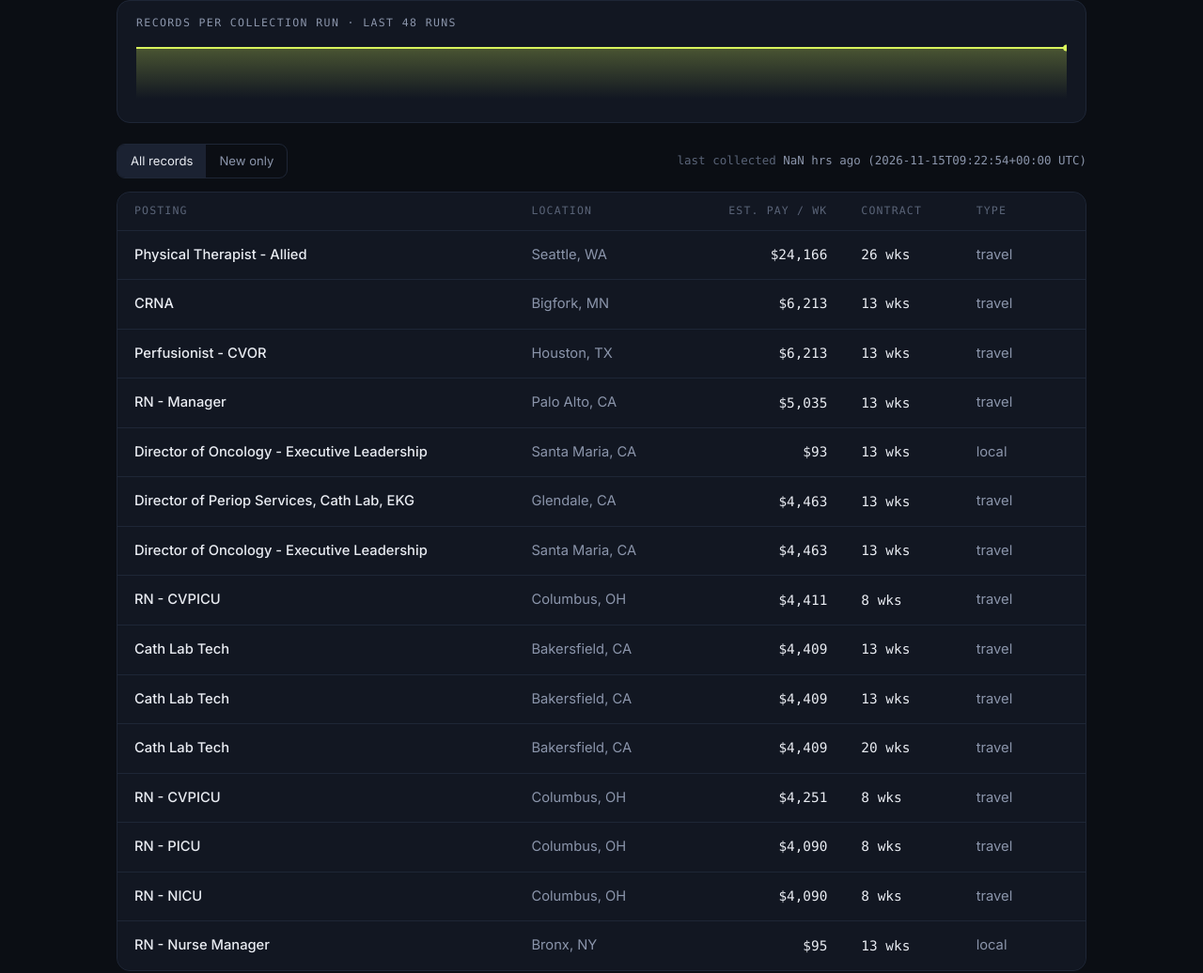
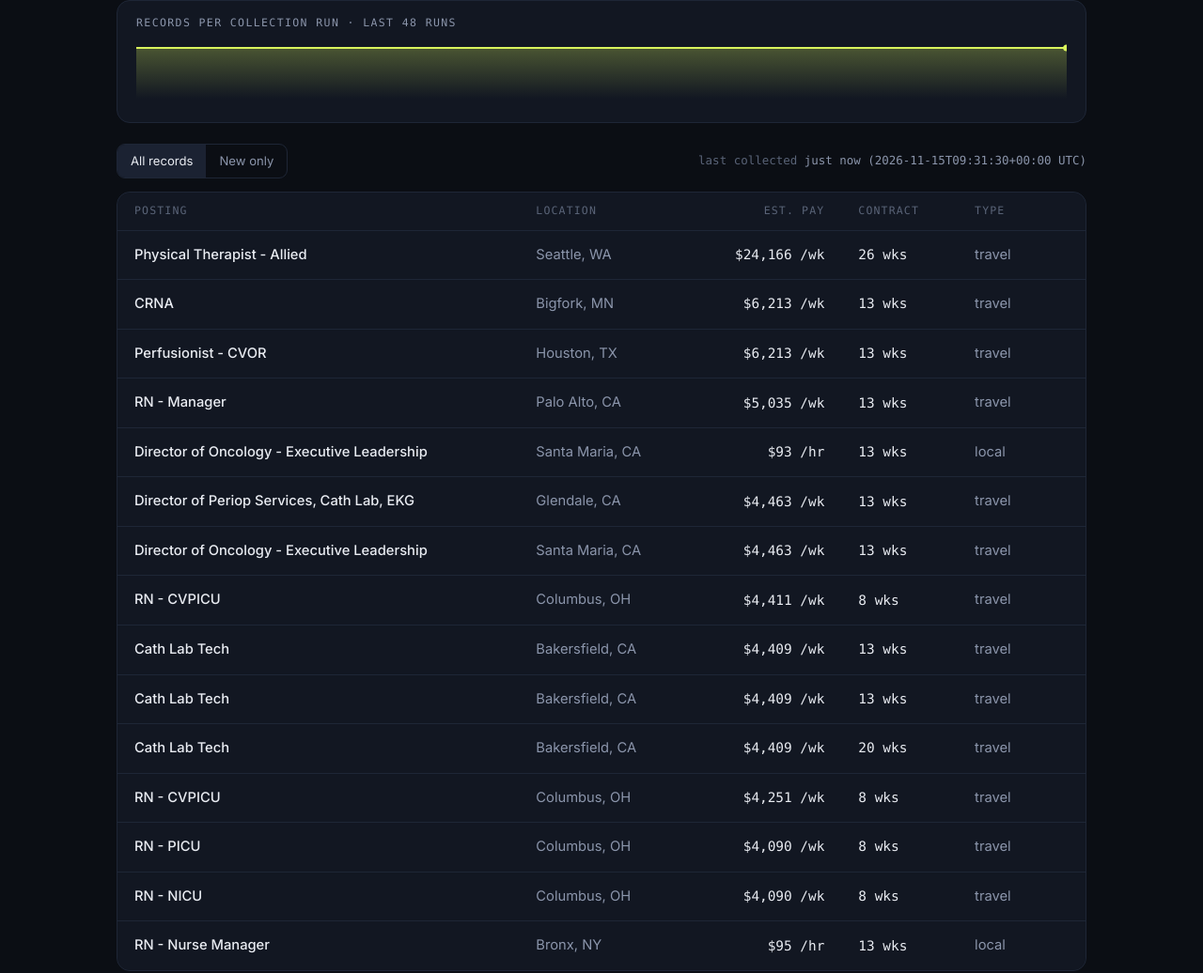
Before and after one commit to Neel2667/pipekeeper, a plain HTML site: page index.html in a window 1280 px wide. Shown: the part 1214-2250 px from the top of the page at 94% size. Drawn offline with Linux system fonts and the light colour scheme.

Commit message:
fix: pay unit (hour/week) captured and displayed; robust timestamp parsing

```diff
--- a/data/hosthealthcare.json
+++ b/data/hosthealthcare.json
@@ -1,6 +1,6 @@
 {
  "source": "https://www.hosthealthcare.com/jobs/",
- "collected_at": "2026-11-15T09:22:54+00:00",
+ "collected_at": "2026-11-15T09:31:30+00:00",
  "jobs_on_board": 15,
  "new_this_run": 0,
  "total_tracked": 11,
@@ -8,7 +8,8 @@
   {
    "title": "Physical Therapist - Allied",
    "location": "Seattle, WA",
-   "pay_usd_week": "24,166.4",
+   "pay_amount": "24,166.4",
+   "pay_unit": "week",
    "weeks": 26,
    "kind": "travel",
    "new_this_run": false
@@ -16,7 +17,8 @@
   {
    "title": "CRNA",
    "location": "Bigfork, MN",
-   "pay_usd_week": "6,212.5",
+   "pay_amount": "6,212.5",
+   "pay_unit": "week",
    "weeks": 13,
    "kind": "travel",
    "new_this_run": false
@@ -24,7 +26,8 @@
   {
    "title": "Perfusionist - CVOR",
    "location": "Houston, TX",
-   "pay_usd_week": "6,212.5",
+   "pay_amount": "6,212.5",
+   "pay_unit": "week",
    "weeks": 13,
    "kind": "travel",
    "new_this_run": false
@@ -32,7 +35,8 @@
   {
    "title": "RN - Manager",
    "location": "Palo Alto, CA",
-   "pay_usd_week": "5,035.0",
+   "pay_amount": "5,035.0",
+   "pay_unit": "week",
    "weeks": 13,
    "kind": "travel",
    "new_this_run": false
@@ -40,7 +44,8 @@
   {
    "title": "Director of Oncology - Executive Leadership",
    "location": "Santa Maria, CA",
-   "pay_usd_week": "93.1",
+   "pay_amount": "93.1",
+   "pay_unit": "hour",
    "weeks": 13,
    "kind": "local",
    "new_this_run": false
@@ -48,7 +53,8 @@
   {
    "title": "Director of Periop Services, Cath Lab, EKG",
    "location": "Glendale, CA",
-   "pay_usd_week": "4,463.2",
+   "pay_amount": "4,463.2",
+   "pay_unit": "week",
    "weeks": 13,
    "kind": "travel",
    "new_this_run": false
@@ -56,7 +62,8 @@
   {
    "title": "Director of Oncology - Executive Leadership",
    "location": "Santa Maria, CA",
-   "pay_usd_week": "4,463.2",
+   "pay_amount": "4,463.2",
+   "pay_unit": "week",
    "weeks": 13,
    "kind": "travel",
    "new_this_run": false
@@ -64,7 +71,8 @@
   {
    "title": "RN - CVPICU",
    "location": "Columbus, OH",
-   "pay_usd_week": "4,411.4",
+   "pay_amount": "4,411.4",
+   "pay_unit": "week",
    "weeks": 8,
    "kind": "travel",
    "new_this_run": false
@@ -72,7 +80,8 @@
   {
    "title": "Cath Lab Tech",
    "location": "Bakersfield, CA",
-   "pay_usd_week": "4,409.1",
+   "pay_amount": "4,409.1",
+   "pay_unit": "week",
    "weeks": 13,
    "kind": "travel",
    "new_this_run": false
@@ -80,7 +89,8 @@
   {
    "title": "Cath Lab Tech",
    "location": "Bakersfield, CA",
-   "pay_usd_week": "4,409.1",
+   "pay_amount": "4,409.1",
+   "pay_unit": "week",
    "weeks": 13,
    "kind": "travel",
    "new_this_run": false
@@ -88,7 +98,8 @@
   {
    "title": "Cath Lab Tech",
    "location": "Bakersfield, CA",
-   "pay_usd_week": "4,409.1",
+   "pay_amount": "4,409.1",
+   "pay_unit": "week",
    "weeks": 20,
    "kind": "travel",
    "new_this_run": false
@@ -96,7 +107,8 @@
   {
    "title": "RN - CVPICU",
    "location": "Columbus, OH",
-   "pay_usd_week": "4,250.6",
+   "pay_amount": "4,250.6",
+   "pay_unit": "week",
    "weeks": 8,
    "kind": "travel",
    "new_this_run": false
@@ -104,7 +116,8 @@
   {
    "title": "RN - PICU",
    "location": "Columbus, OH",
-   "pay_usd_week": "4,089.6",
+   "pay_amount": "4,089.6",
+   "pay_unit": "week",
    "weeks": 8,
    "kind": "travel",
    "new_this_run": false
@@ -112,7 +125,8 @@
   {
    "title": "RN - NICU",
    "location": "Columbus, OH",
-   "pay_usd_week": "4,089.6",
+   "pay_amount": "4,089.6",
+   "pay_unit": "week",
    "weeks": 8,
    "kind": "travel",
    "new_this_run": false
@@ -120,7 +134,8 @@
   {
    "title": "RN - Nurse Manager",
    "location": "Bronx, NY",
-   "pay_usd_week": "95.0",
+   "pay_amount": "95.0",
+   "pay_unit": "hour",
    "weeks": 13,
    "kind": "local",
    "new_this_run": false
@@ -151,72 +166,77 @@
    "at": "2026-11-15T09:22:54+00:00",
    "jobs": 15,
    "new": 0
+  },
+  {
+   "at": "2026-11-15T09:31:30+00:00",
+   "jobs": 15,
+   "new": 0
   }
  ],
  "jobs_seen": {
   "physical therapist - allied|seattle, wa": {
    "first_seen": "2026-11-15T09:21:04+00:00",
-   "last_seen": "2026-11-15T09:22:54+00:00",
+   "last_seen": "2026-11-15T09:31:30+00:00",
    "title": "Physical Therapist - Allied",
    "location": "Seattle, WA"
   },
   "crna|bigfork, mn": {
    "first_seen": "2026-11-15T09:21:04+00:00",
-   "last_seen": "2026-11-15T09:22:54+00:00",
+   "last_seen": "2026-11-15T09:31:30+00:00",
    "title": "CRNA",
    "location": "Bigfork, MN"
   },
   "perfusionist - cvor|houston, tx": {
    "first_seen": "2026-11-15T09:21:04+00:00",
-   "last_seen": "2026-11-15T09:22:54+00:00",
+   "last_seen": "2026-11-15T09:31:30+00:00",
    "title": "Perfusionist - CVOR",
    "location": "Houston, TX"
   },
   "rn - manager|palo alto, ca": {
    "first_seen": "2026-11-15T09:21:04+00:00",
-   "last_seen": "2026-11-15T09:22:54+00:00",
+   "last_seen": "2026-11-15T09:31:30+00:00",
    "title": "RN - Manager",
    "location": "Palo Alto, CA"
   },
   "director of oncology - executive leadership|santa maria, ca": {
    "first_seen": "2026-11-15T09:21:04+00:00",
-   "last_seen": "2026-11-15T09:22:54+00:00",
+   "last_seen": "2026-11-15T09:31:30+00:00",
    "title": "Director of Oncology - Executive Leadership",
    "location": "Santa Maria, CA"
   },
   "director of periop services, cath lab, ekg|glendale, ca": {
    "first_seen": "2026-11-15T09:21:04+00:00",
-   "last_seen": "2026-11-15T09:22:54+00:00",
+   "last_seen": "2026-11-15T09:31:30+00:00",
    "title": "Director of Periop Services, Cath Lab, EKG",
    "location": "Glendale, CA"
   },
   "rn - cvpicu|columbus, oh": {
    "first_seen": "2026-11-15T09:21:04+00:00",
-   "last_seen": "2026-11-15T09:22:54+00:00",
+   "last_seen": "2026-11-15T09:31:30+00:00",
    "title": "RN - CVPICU",
    "location": "Columbus, OH"
   },
   "cath lab tech|bakersfield, ca": {
    "first_seen": "2026-11-15T09:21:04+00:00",
-   "last_seen": "2026-11-15T09:22:54+00:00",
+   "last_seen": "2026-11-15T09:31:30+00:00",
    "title": "Cath Lab Tech",
    "location": "Bakersfield, CA"
   },
   "rn - picu|columbus, oh": {
    "first_seen": "2026-11-15T09:21:04+00:00",
-   "last_seen": "2026-11-15T09:22:54+00:00",
+   "last_seen": "2026-11-15T09:31:30+00:00",
    "title": "RN - PICU",
    "location": "Columbus, OH"
   },
   "rn - nicu|columbus, oh": {
    "first_seen": "2026-11-15T09:21:04+00:00",
-   "last_seen": "2026-11-15T09:22:54+00:00",
+   "last_seen": "2026-11-15T09:31:30+00:00",
    "title": "RN - NICU",
    "location": "Columbus, OH"
   },
   "rn - nurse manager|bronx, ny": {
    "first_seen": "2026-11-15T09:21:04+00:00",
-   "last_seen": "2026-11-15T09:22:54+00:00",
+   "last_seen": "2026-11-15T09:31:30+00:00",
    "title": "RN - Nurse Manager",
    "location": "Bronx, NY"
   }
--- a/index.html
+++ b/index.html
@@ -208,7 +208,7 @@
 
     <div class="tbl-scroll">
       <table>
-        <thead><tr><th>Posting</th><th>Location</th><th style="text-align:right">Est. pay / wk</th><th>Contract</th><th>Type</th><th></th></tr></thead>
+        <thead><tr><th>Posting</th><th>Location</th><th style="text-align:right">Est. pay</th><th>Contract</th><th>Type</th><th></th></tr></thead>
         <tbody id="rows"><tr><td colspan="6" style="color:var(--dim)">connecting…</td></tr></tbody>
       </table>
     </div>
@@ -288,10 +288,12 @@
 const FEED = "https://raw.githubusercontent.com/Neel2667/pipekeeper/main/data/hosthealthcare.json";
 const HEALTH = "https://raw.githubusercontent.com/Neel2667/pipekeeper/main/data/health.json";
 const money = n => n ? "$" + Number(String(n).replace(/,/g,"")).toLocaleString("en-US",{maximumFractionDigits:0}) : "—";
+const pay = j => j.pay_amount ? money(j.pay_amount) + (j.pay_unit === "hour" ? " /hr" : " /wk") : "—";
 let FEEDDATA = null, FILTER = "all";
-
 function ago(ts){
-  const m = Math.max(0, Math.round((Date.now() - new Date(ts.replace(" ", "T") + "Z")) / 60000));
+  const t = new Date(ts);
+  if (isNaN(t)) return "—";
+  const m = Math.max(0, Math.round((Date.now() - t.getTime()) / 60000));
   if (m < 1) return "just now";
   if (m === 1) return "1 min ago";
   if (m < 60) return m + " min ago";
@@ -317,7 +319,7 @@ function renderRows(d){
     <tr>
       <td class="title-cell">${j.title}</td>
       <td class="loc">${j.location}</td>
-      <td class="num" style="text-align:right">${money(j.pay_usd_week)}</td>
+      <td class="num" style="text-align:right">${pay(j)}</td>
       <td class="num">${j.weeks ? j.weeks+" wks" : "—"}</td>
       <td class="loc">${j.kind||"—"}</td>
       <td>${j.new_this_run?'<span class="badge">NEW</span>':""}</td>
```
Also changed, not shown: 1 other file.
